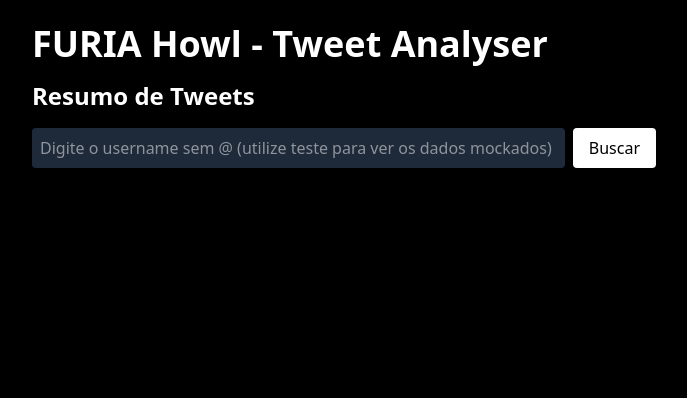
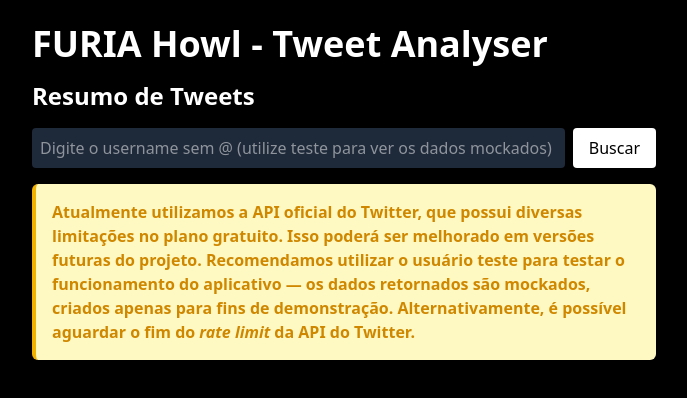
Before and after one commit to eduard0vieira/furia-howl, a React (Vite) app in the folder frontend/: page / in a window 1280 px wide. Shown: the top 398 px of the page, without its empty margins (296-983 px from the left). Built offline with nearby package versions, Linux system fonts and the light colour scheme.

Commit message:
feat: text warning for search using

```diff
--- a/frontend/src/components/Home.tsx
+++ b/frontend/src/components/Home.tsx
@@ -19,10 +19,10 @@
 
       const endpoint =
         username.toLowerCase() === "teste"
-        ? `https://furia-howl-production.up.railway.app/api/twitter/mock/${username}`
-        : `https://furia-howl-production.up.railway.app/api/twitter/user/${username}`;
-        // ? `furia-howl-production.up.railway.app/api/twitter/mock/${username}`
-        // : `furia-howl-production.up.railway.app/api/twitter/user/${username}`;
+          ? `https://furia-howl-production.up.railway.app/api/twitter/mock/${username}`
+          : `https://furia-howl-production.up.railway.app/api/twitter/user/${username}`;
+      // ? `furia-howl-production.up.railway.app/api/twitter/mock/${username}`
+      // : `furia-howl-production.up.railway.app/api/twitter/user/${username}`;
 
       const res = await axios.get(endpoint);
       setTweets(res.data.tweets);
@@ -56,6 +56,14 @@
         </button>
       </div>
 
+      <h1 className="font-semibold bg-yellow-100 text-yellow-600 border-l-4 border-yellow-500 p-4 rounded-md mb-6">
+        Atualmente utilizamos a API oficial do Twitter, que possui diversas limitações no plano gratuito.
+        Isso poderá ser melhorado em versões futuras do projeto.
+        Recomendamos utilizar o usuário <strong>teste</strong> para testar o funcionamento do aplicativo — os dados retornados são mockados, criados apenas para fins de demonstração.
+        Alternativamente, é possível aguardar o fim do <em>rate limit</em> da API do Twitter.
+      </h1>
+
+
       {summary && (
         <div className="mb-6 bg-gray-800 p-4 rounded">
           <h2 className="text-lg font-semibold mb-2">Análise gerada:</h2>
```
